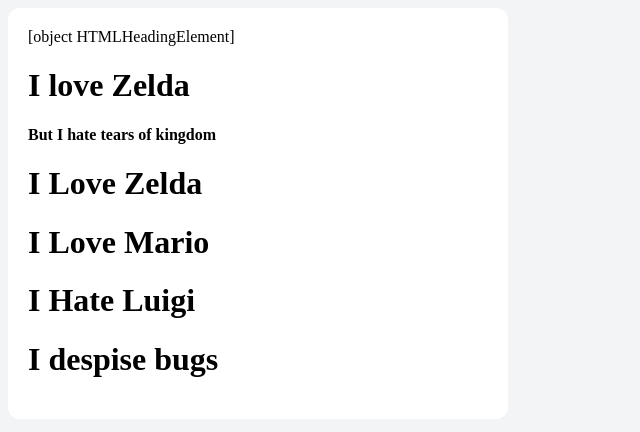
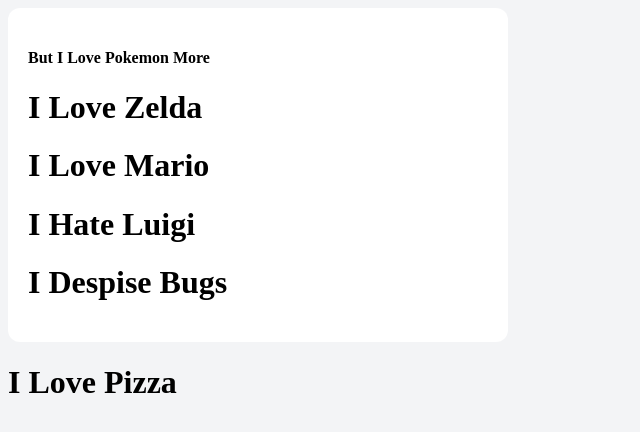
Before and after one commit to seriousfog/Unit3Notes, a plain HTML site: page insertPractice.html in a window 1280 px wide. Shown: the whole page, without its empty margins (0-640 px from the left). Drawn offline with Linux system fonts and the light colour scheme.

Commit message:
initial commit

```diff
--- a/insertPractice.html
+++ b/insertPractice.html
@@ -15,24 +15,33 @@
 <script>
     const content = document.querySelector('.content');
 
-    content.innerHTML = '<h1>I love Zelda</h1><h4>But I hate tears of kingdom</h4>'
+    content.innerHTML = '<h1 class="gone">I love Zelda</h1><h4>But I Love Pokemon More</h4>'
 
     const food = document.createElement('h1')
     food.innerHTML = 'I Love Pizza';
-    content.insertAdjacentText('afterbegin', food)
+    content.insertAdjacentElement('afterend', food);
 
     const zelda = document.createElement('h1');
+    zelda.innerHTML = 'I Love Zelda'
+    content.appendChild(zelda)
+
     const love = document.createElement('h1')
+    love.innerHTML = 'I Love Mario'
+    content.appendChild(love)
+
     const hate = document.createElement('h1')
+    hate.innerHTML = 'I Hate Luigi'
+    content.appendChild(hate)
+
     const despise = document.createElement('h1')
-    zelda.innerHTML = 'I Love Zelda'
-    love.innerHTML = 'I Love Mario'
-    hate.innerHTML = 'I Hate Luigi'
-    despise.innerHTML = 'I despise bugs'
-    content.appendChild(zelda)
-    content.appendChild(love)
-    content.appendChild(hate)
+    despise.innerHTML = 'I Despise Bugs'
     content.appendChild(despise)
+
+    const unwantedElement = document.querySelector('h1')
+    unwantedElement.remove()
+
+    const unwantedElement2 = document.querySelector('.gone')
+    unwantedElement2.remove()
 </script>
 </body>
 </html>
```
